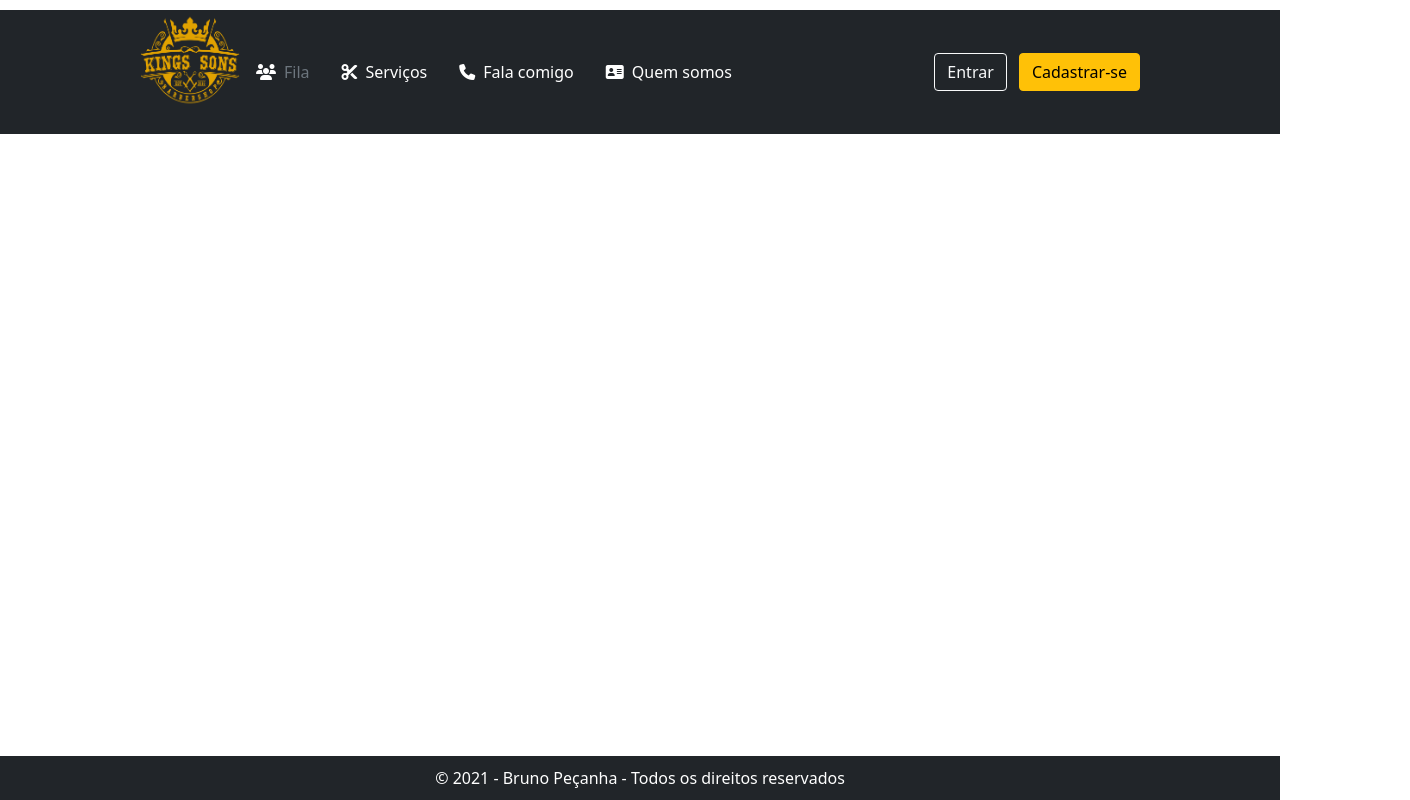
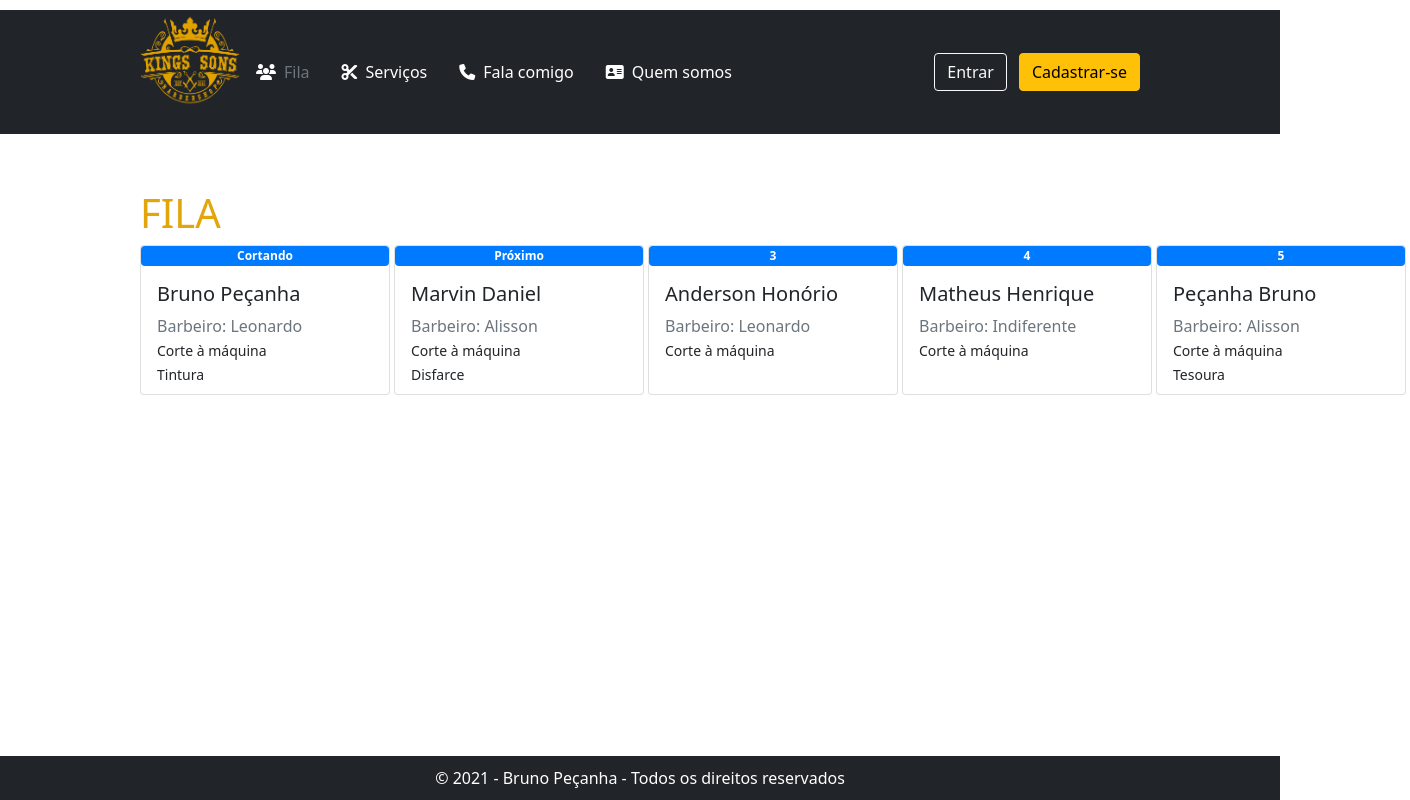
Before and after one commit to BrunoPecanha/WebBarberShop.App, an Angular app: page /queue in a window 1280 px wide. Before the commit this address led to /. Shown: the whole page, 1410 px wide, since content can reach past the window. Built offline with nearby package versions, Linux system fonts and the light colour scheme.

Commit message:
Inclui padrão

```diff
--- a/src/app/app.module.ts
+++ b/src/app/app.module.ts
@@ -9,13 +9,15 @@ import { FormsModule } from '@angular/forms';
 import { HttpClientModule } from '@angular/common/http';
 import { rootRouterConfig } from './app.route';
 import { LoginComponent } from './components/login/login.component';
+import { QueueComponent } from './components/queue/queue.component';
 
 @NgModule({
   declarations: [
     AppComponent,
     CompanyComponent,
     RegisterComponent,
-    LoginComponent
+    LoginComponent,
+    QueueComponent
   ],
   imports: [
     HttpClientModule,
--- a/src/app/app.route.ts
+++ b/src/app/app.route.ts
@@ -1,9 +1,11 @@
 import { Routes } from '@angular/router'
 import { LoginComponent } from './components/login/login.component';
+import { QueueComponent } from './components/queue/queue.component';
 import { RegisterComponent } from './components/register/register.component';
 
 export const rootRouterConfig: Routes = [
     { path: '', redirectTo: '/register', pathMatch: 'full'},
     { path: 'register', component: RegisterComponent},
-    { path: 'login', component: LoginComponent}
+    { path: 'login', component: LoginComponent},
+    { path: 'queue', component: QueueComponent}
 ];
--- a/src/app/components/login/login.component.css
+++ b/src/app/components/login/login.component.css
@@ -24,6 +24,10 @@
   background:blue;
 }
 
+h1 {
+  color: #e2a60a;
+}
+
 /* body  {
   background-image: url("../login/bg1.jpg");
   background-color: #cccccc;
--- a/src/app/components/login/login.component.html
+++ b/src/app/components/login/login.component.html
@@ -1,10 +1,9 @@
-<div class="container col-5">
-    <div class="form-signin">
-
+<div class="container col-12" style="margin-top: 105px;">
+  <h1>ENTRAR NA FILA</h1>
+    <div class="form-signin pt-0">
         <div style="padding-left: 111px;">
           <i class="fas fa-users fa-5x" style="color: #E2A60A"></i>
         </div>
-        <h3 style="text-align: center;">ACESSO À FILA</h3>
 
         <div class="form-floating">
           <input type="email" class="form-control" id="floatingInput" placeholder="king@example.com">
--- /dev/null
+++ b/src/app/components/queue/queue.component.css
@@ -0,0 +1,3 @@
+h1 {
+    color: #e2a60a;
+}
--- /dev/null
+++ b/src/app/components/queue/queue.component.html
@@ -0,0 +1,21 @@
+<div class="container col-12" style="margin-top: 105px;">
+    <h1>FILA</h1>
+
+   <div class="d-flex pt-0">
+    <div *ngFor="let costumer of teste" class="pr-1 pb-1">
+        <div class="card" style="width: 250px; height: 150px;">
+            <span *ngIf="costumer.posicao === 1" class="badge badge-primary badge-pill">Cortando</span>
+            <span *ngIf="costumer.posicao === 2" class="badge badge-primary badge-pill">Próximo</span>
+            <span *ngIf="costumer.posicao !== 1 && costumer.posicao !== 2" class="badge badge-primary badge-pill">{{costumer.posicao}}</span>
+            <div class="card-body">
+              <h5 class="card-title">{{ costumer.nome}} {{costumer.sobrenome}}</h5>
+              <span class="card-subtitle mb-2 text-muted" >Barbeiro: {{costumer.barbeiro}}</span>
+              <div *ngFor="let service of costumer.servicos">
+                <small class="card-text">{{service.nome}}</small>
+              </div>
+            </div>
+        </div>
+    </div>
+   </div>
+
+</div>
--- /dev/null
+++ b/src/app/components/queue/queue.component.ts
@@ -0,0 +1,84 @@
+import { Component, OnInit } from '@angular/core';
+
+@Component({
+  selector: 'app-queue',
+  templateUrl: './queue.component.html',
+  styleUrls: ['./queue.component.css']
+})
+export class QueueComponent implements OnInit {
+
+  teste = [
+     {
+        posicao: 1,
+        nome: 'Bruno',
+        sobrenome: 'Peçanha',
+        barbeiro: 'Leonardo',
+        servicos: [
+          {
+            nome: 'Corte à máquina'
+          },
+          {
+            nome: 'Tintura'
+          }
+        ]
+     },
+     {
+      posicao: 2,
+      nome: 'Marvin',
+      sobrenome: 'Daniel',
+      barbeiro: 'Alisson',
+      servicos: [
+        {
+          nome: 'Corte à máquina'
+        },
+        {
+          nome: 'Disfarce'
+        }
+      ]
+    },
+    {
+        posicao: 3,
+        nome: 'Anderson',
+        sobrenome: 'Honório',
+        barbeiro: 'Leonardo',
+        servicos: [
+          {
+            nome: 'Corte à máquina'
+          }
+        ]
+    },
+    {
+      posicao: 4,
+      nome: 'Matheus',
+      sobrenome: 'Henrique',
+      barbeiro: 'Indiferente',
+      servicos: [
+        {
+          nome: 'Corte à máquina'
+        }
+      ]
+    },
+    {
+      posicao: 5,
+      nome: 'Peçanha',
+      sobrenome: 'Bruno',
+      barbeiro: 'Alisson',
+      servicos: [
+        {
+          nome: 'Corte à máquina'
+        },
+        {
+          nome: 'Tesoura'
+        }
+      ]
+   },
+]
+
+
+  constructor() { }
+
+  ngOnInit(): void {
+  }
+
+
+}
--- a/src/app/components/register/register.component.html
+++ b/src/app/components/register/register.component.html
@@ -1,15 +1,15 @@
   <div class="container col-12" style="margin-top: 105px;">
-    <h1>Cadastro</h1>
-    <div class="borda col-12">
-      <form style="padding-top: 40px;">
+    <h1>CADASTRO</h1>
+    <div class="pt-0 col-12">
+      <form style="padding-top: 20px;">
       <div class="row g-3">
         <div class="col">
           <label for="inputName" class="form-label">Nome</label>
-          <input type="text" class="form-control" placeholder="First name" aria-label="Primeiro nome">
+          <input type="text" class="form-control" aria-label="Primeiro nome">
         </div>
         <div class="col">
           <label for="inputLastName" class="form-label">SobreNome</label>
-          <input type="text" class="form-control" placeholder="Last name" aria-label="Sobrenome">
+          <input type="text" class="form-control" >
         </div>
       </div>
       <form class="row g-3">
@@ -23,7 +23,7 @@
         </div>
         <div class="col-12">
           <label for="inputAddress" class="form-label">Endereço</label>
-          <input type="text" class="form-control" id="inputAddress" placeholder="1234 Main St">
+          <input type="text" class="form-control" id="inputAddress">
         </div>
         <div class="col-md-6">
           <label for="inputCity" class="form-label">Cidade</label>
--- a/src/index.html
+++ b/src/index.html
@@ -73,10 +73,10 @@
             <img class="mb-4" src="../assets/logo.png" alt="King's Sons" width="100" height="100px">
           </span>
           <ul class="nav col-12 col-lg-auto me-lg-auto mb-10  mb-md-0">
-            <li><a href="#" class="nav-link px-3 text-secondary"><i class="fas fa-users pr-2" style="color: #fff;"></i>Fila</a></li>
-            <li><a href="#" class="nav-link px-3 text-white"><i class="fas fa-cut pr-2" style="color: #fff;" ></i>Serviços</a></li>
-            <li><a href="#" class="nav-link px-3 text-white"><i class="fas fa-phone pr-2" style="color: #fff;" ></i>Fala comigo</a></li>
-            <li><a href="#" class="nav-link px-3 text-white"><i class="fas fa-address-card pr-2" style="color: #fff;" ></i>Quem somos</a></li>
+            <li><a href="/queue" class="nav-link px-3 text-secondary"><i class="fas fa-users pr-2" style="color: #fff;"></i>Fila</a></li>
+            <li><a href="/services" class="nav-link px-3 text-white"><i class="fas fa-cut pr-2" style="color: #fff;" ></i>Serviços</a></li>
+            <li><a href="/contactus" class="nav-link px-3 text-white"><i class="fas fa-phone pr-2" style="color: #fff;" ></i>Fala comigo</a></li>
+            <li><a href="/whoweare" class="nav-link px-3 text-white"><i class="fas fa-address-card pr-2" style="color: #fff;" ></i>Quem somos</a></li>
           </ul>
           <div class="text-end">
             <a href="/login" type="button" class="btn btn-outline-light me-2">Entrar</a>
```
